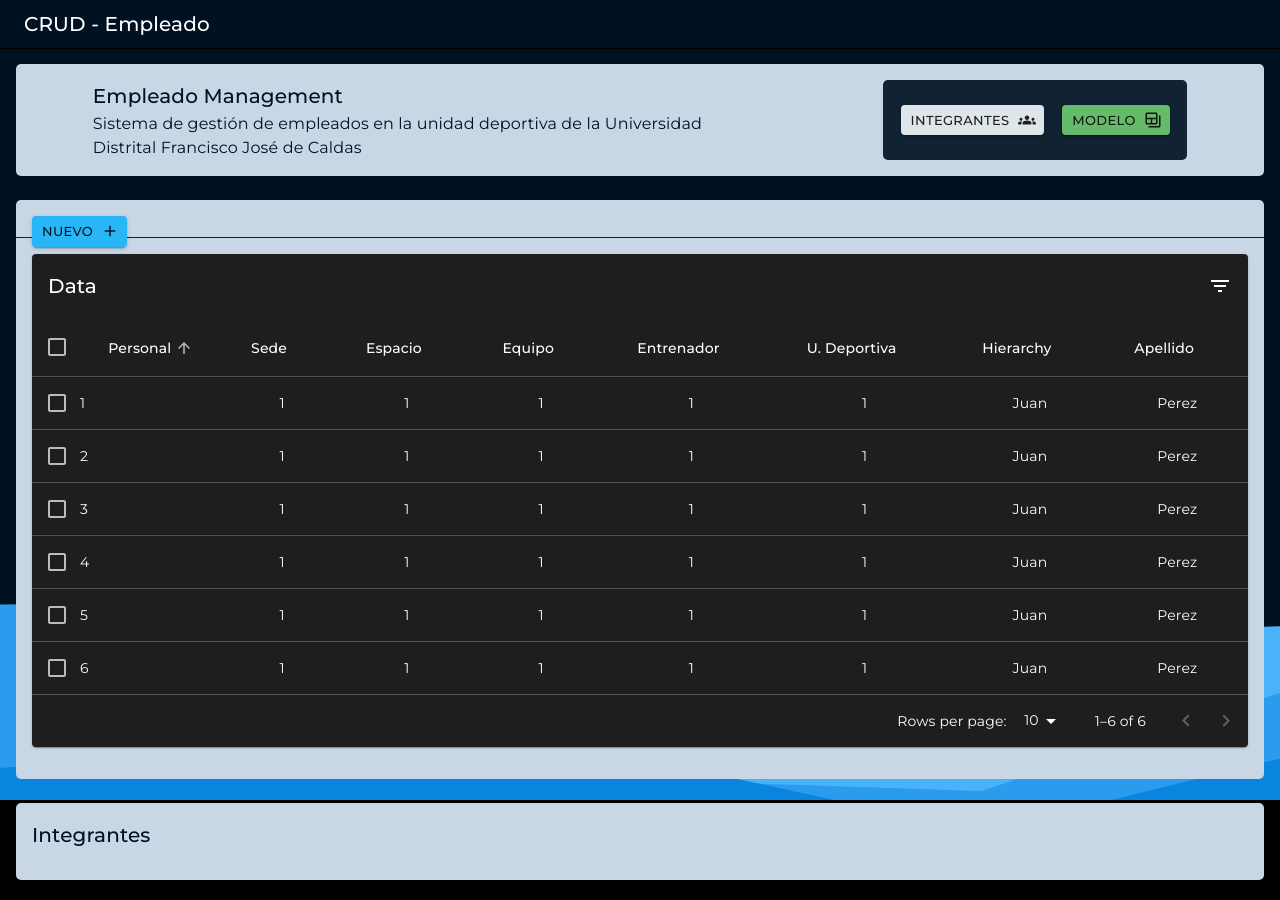
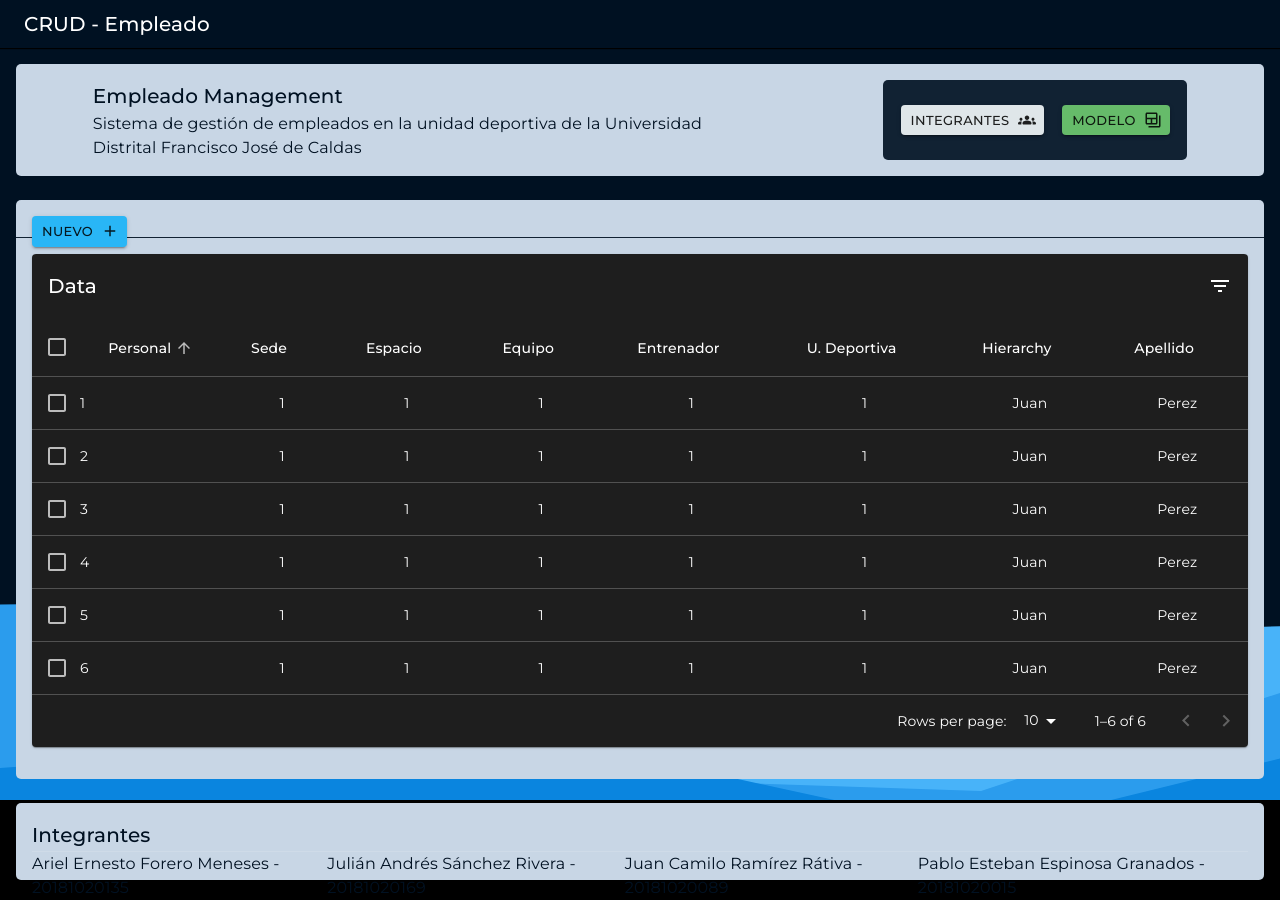
Before and after one commit to wthoutjc/db1-front, a Next.js app: page / in a window 1280 px wide. Built offline with nearby package versions, Linux system fonts and the light colour scheme.

Commit message:
reducer fixed

```diff
--- a/pages/index.tsx
+++ b/pages/index.tsx
@@ -198,6 +198,21 @@ const Home: NextPage = () => {
             minHeight={"10%"}
           >
             <Typography variant="h6">Integrantes</Typography>
+            <Divider />
+            <Box display={"flex"}>
+              <Typography variant="body1">
+                Ariel Ernesto Forero Meneses - 20181020135
+              </Typography>
+              <Typography variant="body1">
+                Julián Andrés Sánchez Rivera - 20181020169
+              </Typography>
+              <Typography variant="body1">
+                Juan Camilo Ramírez Rátiva - 20181020089
+              </Typography>
+              <Typography variant="body1">
+                Pablo Esteban Espinosa Granados - 20181020015
+              </Typography>
+            </Box>
           </Box>
         </Box>
       </Layout>
--- a/reducers/UIReducer.ts
+++ b/reducers/UIReducer.ts
@@ -1,7 +1,7 @@
 import { createSlice } from "@reduxjs/toolkit";
 
 //Interfaces
-import { INotification, UI, SideBarData } from "../interfaces";
+import { INotification, UI } from "../interfaces";
 import { AppState } from "../store";
 
 const initialState: UI = {
@@ -19,10 +19,10 @@ const uiSlice = createSlice({
   name: "[UI]",
   initialState,
   reducers: {
-    newNotification: (state, action: NewNotification) => {
+    newNotification: (state: UI, action: NewNotification) => {
       state.notifications = [...state.notifications, action.payload];
     },
-    removeNotification: (state, action: RemoveNotification) => {
+    removeNotification: (state: UI, action: RemoveNotification) => {
       state.notifications = state.notifications.filter(
         (notification) => notification.id !== action.payload
       );
@@ -36,6 +36,6 @@ export { uiSlice };
 export const { newNotification, removeNotification } = uiSlice.actions;
 
 // Select to access to the store
-export const selectUI = (state: AppState) => state.auth;
+export const selectUI = (state: AppState) => state.ui;
 
 export default uiSlice.reducer;
```
